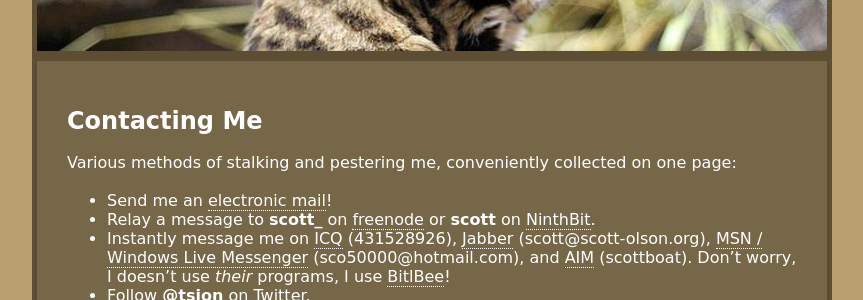
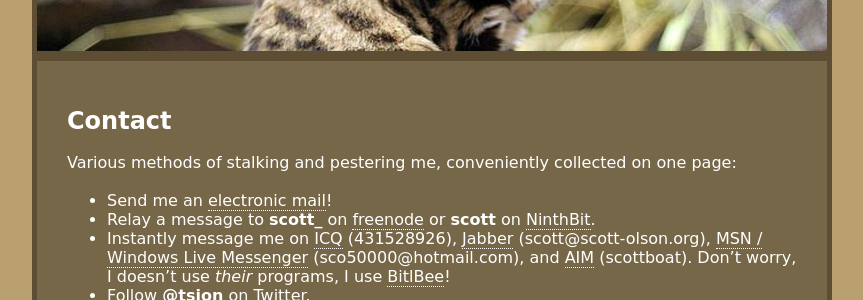
Before and after one commit to solson/scott-olson.org, a Jekyll site: the page built from contact.markdown, in a window 1280 px wide. Shown: the part 262-562 px from the top of the page, without its empty margins (208-1071 px from the left). Built offline with Jekyll 4.4.1, drawn with Linux system fonts in a browser that asks for light colours; Markdown is read by kramdown in place of the engine named in the settings; comment, search, counter and statistics services are not loaded.

Commit message:
Moved about and contact to top-level.

```diff
--- a/about/index.markdown
+++ b/about.markdown
@@ -3,4 +3,4 @@
 title: about
 ---
 
-# About Me
+# About
--- a/contact/index.markdown
+++ b/contact.markdown
@@ -3,7 +3,7 @@
 title: contact
 ---
 
-# Contacting Me
+# Contact
 
 Various methods of stalking and pestering me, conveniently collected on one page:
 
```
